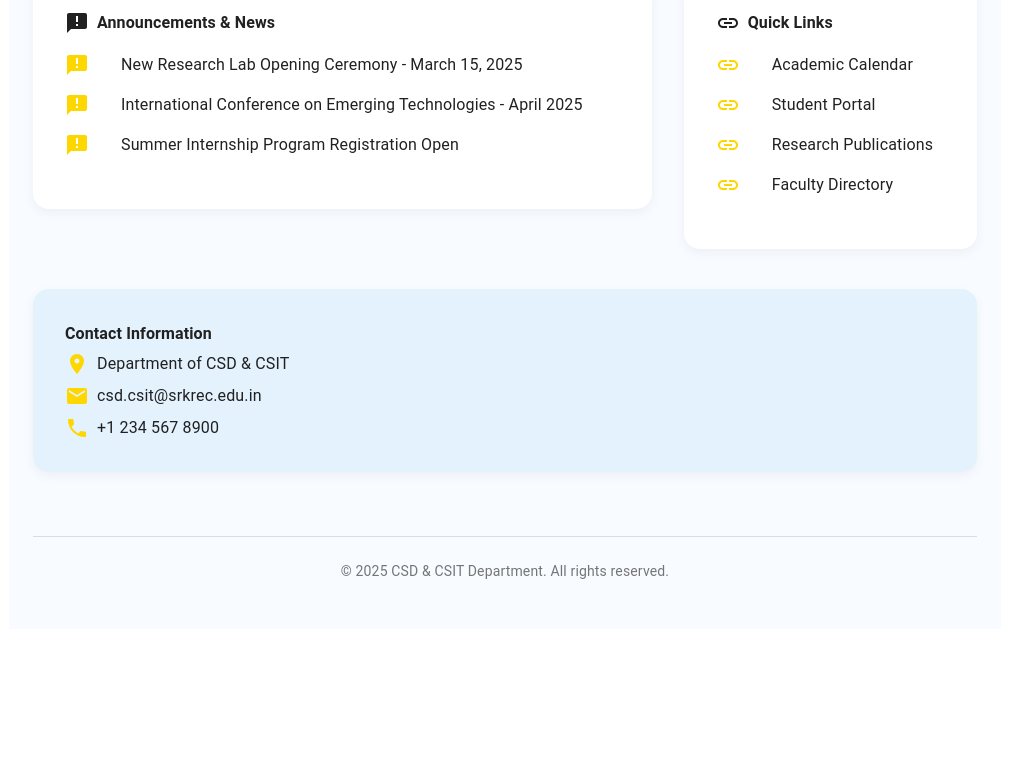
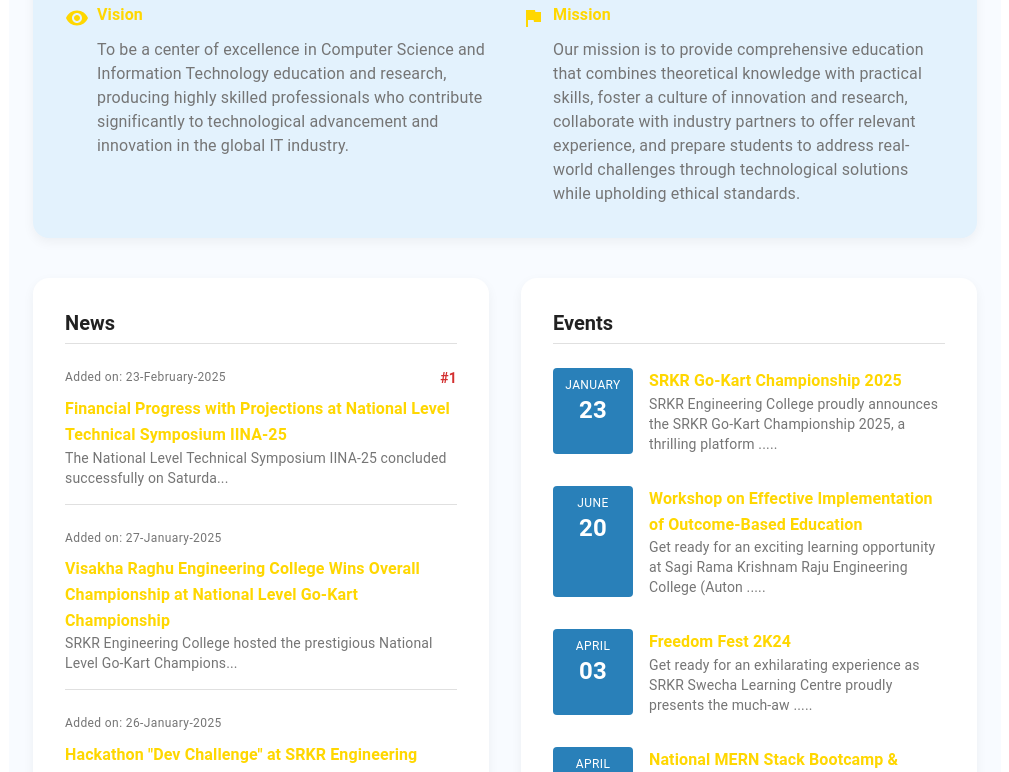
Before and after one commit to BTejesh27/CSDCSIT, a React (Vite) app: page / in a window 1280 px wide. Shown: the part 880-1652 px from the top of the page, without its empty margins (255-1264 px from the left). Before the commit the page ends 1533 px from the top, so only its background shows below. Built offline with nearby package versions, Linux system fonts and the light colour scheme.

Commit message:
quick links

```diff
--- a/src/pages/home/index.tsx
+++ b/src/pages/home/index.tsx
@@ -11,23 +11,99 @@
   Divider,
 } from '@mui/material';
 import {
-  Announcement,
   Link as LinkIcon,
   Email,
   Phone,
   LocationOn,
+  Visibility,
+  Flag,
 } from '@mui/icons-material';
 import { motion } from 'framer-motion';
 import { useEffect, useState } from 'react';
 
-
-
 import prajwalan from '../../assests/images/s.jpeg';
-
 import codingchallenge from '../../assests/images/tt.jpg';
 import SIHWin from '../../assests/images/SIHWin.jpg';
-import { departmentOverview, announcements, quickLinks, contactInfo } from './home';
+import { contactInfo } from './home';
 const images = [prajwalan, codingchallenge, SIHWin];
+
+// Department Overview with Vision and Mission
+const departmentOverview = {
+  title: "Department of Computer Science & Information Technology",
+  description: "The Department of Computer Science & Information Technology at SRKR Engineering College is committed to providing high-quality education and research opportunities in the field of computer science and information technology. Our department is equipped with state-of-the-art facilities and experienced faculty members who are dedicated to nurturing the next generation of technology leaders.",
+  vision: {
+    title: "Vision",
+    content: "To be a center of excellence in Computer Science and Information Technology education and research, producing highly skilled professionals who contribute significantly to technological advancement and innovation in the global IT industry."
+  },
+  mission: {
+    title: "Mission",
+    content: "Our mission is to provide comprehensive education that combines theoretical knowledge with practical skills, foster a culture of innovation and research, collaborate with industry partners to offer relevant experience, and prepare students to address real-world challenges through technological solutions while upholding ethical standards."
+  }
+};
+
+// News data from the image
+const newsItems = [
+  {
+    id: "#1",
+    date: "23-February-2025",
+    title: "Financial Progress with Projections at National Level Technical Symposium IINA-25",
+    description: "The National Level Technical Symposium IINA-25 concluded successfully on Saturda..."
+  },
+  {
+    date: "27-January-2025",
+    title: "Visakha Raghu Engineering College Wins Overall Championship at National Level Go-Kart Championship",
+    description: "SRKR Engineering College hosted the prestigious National Level Go-Kart Champions..."
+  },
+  {
+    date: "26-January-2025",
+    title: "Hackathon \"Dev Challenge\" at SRKR Engineering College on January 31st and February 1st",
+    description: "SRKR Engineering College is set to host an exciting Hackathon, \"Dev Challenge,\" ..."
+  },
+  {
+    date: "25-January-2025",
+    title: "National Girl Child Day Celebration at SRKR Engineering College",
+    description: "In celebration of National Girl Child Day, the Women Empowerment Cell of SRKR En..."
+  }
+];
+
+// Events data from the image
+const eventItems = [
+  {
+    month: "JANUARY",
+    day: "23",
+    title: "SRKR Go-Kart Championship 2025",
+    description: "SRKR Engineering College proudly announces the SRKR Go-Kart Championship 2025, a thrilling platform ....."
+  },
+  {
+    month: "JUNE",
+    day: "20",
+    title: "Workshop on Effective Implementation of Outcome-Based Education",
+    description: "Get ready for an exciting learning opportunity at Sagi Rama Krishnam Raju Engineering College (Auton ....."
+  },
+  {
+    month: "APRIL",
+    day: "03",
+    title: "Freedom Fest 2K24",
+    description: "Get ready for an exhilarating experience as SRKR Swecha Learning Centre proudly presents the much-aw ....."
+  },
+  {
+    month: "APRIL",
+    day: "01",
+    title: "National MERN Stack Bootcamp & Hackathon",
+    description: "The Department of Information Technology at SKRREC is proud to announce a groundbreaking initiative ....."
+  }
+];
+
+// Updated Quick links with new items and URLs
+const quickLinks = [
+  { name: "Academic Calendar", url: "https://example.com/academic-calendar" },
+  { name: "Student Portal", url: "https://example.com/student-portal" },
+  { name: "Faculty Resources", url: "https://example.com/faculty-resources" },
+  { name: "Research Publications", url: "https://example.com/research-publications" },
+  { name: "Campus Map", url: "https://example.com/campus-map" },
+  { name: "Attendance", url: "http://43.250.40.63/Login.aspx?ReturnUrl=%2fStudentLogin%2f" },
+  { name: "CSD Net", url: "https://example.com/csdt-net" }
+];
 
 const Hero = () => {
   const [currentImageIndex, setCurrentImageIndex] = useState(0);
@@ -83,12 +159,93 @@
   );
 };
 
+// News Item Component
+interface NewsItemProps {
+  item: {
+    id?: string;
+    date: string;
+    title: string;
+    description: string;
+  };
+}
+
+const NewsItem = ({ item }: NewsItemProps) => {
+  return (
+    <Box mb={3}>
+      <Grid container spacing={1}>
+        <Grid item xs={12}>
+          <Box display="flex" justifyContent="space-between" alignItems="center" mb={1}>
+            <Typography variant="caption" color="text.secondary">
+              Added on: {item.date}
+            </Typography>
+            {item.id && (
+              <Typography variant="body2" color="error" fontWeight="bold">
+                {item.id}
+              </Typography>
+            )}
+          </Box>
+          <Typography variant="h6" color="primary" sx={{ fontWeight: 'bold', fontSize: '1rem' }}>
+            {item.title}
+          </Typography>
+          <Typography variant="body2" color="text.secondary">
+            {item.description}
+          </Typography>
+        </Grid>
+      </Grid>
+      <Divider sx={{ mt: 2 }} />
+    </Box>
+  );
+};
+
+// Event Item Component
+interface EventItemProps {
+  event: {
+    month: string;
+    day: string;
+    title: string;
+    description: string;
+  };
+}
+
+const EventItem = ({ event }: EventItemProps) => {
+  return (
+    <Box mb={4} display="flex">
+      <Box
+        sx={{
+          backgroundColor: '#2980b9',
+          color: 'white',
+          p: 1,
+          borderRadius: 1,
+          minWidth: '80px',
+          textAlign: 'center',
+          mr: 2,
+        }}
+      >
+        <Typography variant="caption" sx={{ display: 'block' }}>
+          {event.month}
+        </Typography>
+        <Typography variant="h4" sx={{ fontWeight: 'bold' }}>
+          {event.day}
+        </Typography>
+      </Box>
+      <Box>
+        <Typography variant="h6" color="primary" fontWeight="bold">
+          {event.title}
+        </Typography>
+        <Typography variant="body2" color="text.secondary">
+          {event.description}
+        </Typography>
+      </Box>
+    </Box>
+  );
+};
+
 const Home = () => {
   return (
     <Box sx={{ background: '#f8fbff', minHeight: '100vh', pb: 6 }}>
       <Hero />
       <Container maxWidth="lg" sx={{ mt: 6 }}>
-        {/* Department Overview */}
+        {/* Department Overview with Vision and Mission */}
         <motion.div
           initial={{ opacity: 0, y: 20 }}
           whileInView={{ opacity: 1, y: 0 }}
@@ -108,15 +265,44 @@
             <Typography variant="h5" fontWeight="bold" color="primary" gutterBottom>
               {departmentOverview.title}
             </Typography>
-            <Typography variant="body1" color="text.secondary">
+            <Typography variant="body1" color="text.secondary" paragraph>
               {departmentOverview.description}
             </Typography>
+
+            <Grid container spacing={4} sx={{ mt: 2 }}>
+              {/* Vision Section */}
+              <Grid item xs={12} md={6}>
+                <Box sx={{ display: 'flex', alignItems: 'flex-start', mb: 1 }}>
+                  <Visibility color="primary" sx={{ mr: 1, mt: 0.5 }} />
+                  <Typography variant="h6" fontWeight="bold" color="primary">
+                    {departmentOverview.vision.title}
+                  </Typography>
+                </Box>
+                <Typography variant="body1" color="text.secondary" sx={{ pl: 4 }}>
+                  {departmentOverview.vision.content}
+                </Typography>
+              </Grid>
+
+              {/* Mission Section */}
+              <Grid item xs={12} md={6}>
+                <Box sx={{ display: 'flex', alignItems: 'flex-start', mb: 1 }}>
+                  <Flag color="primary" sx={{ mr: 1, mt: 0.5 }} />
+                  <Typography variant="h6" fontWeight="bold" color="primary">
+                    {departmentOverview.mission.title}
+                  </Typography>
+                </Box>
+                <Typography variant="body1" color="text.secondary" sx={{ pl: 4 }}>
+                  {departmentOverview.mission.content}
+                </Typography>
+              </Grid>
+            </Grid>
           </Card>
         </motion.div>
 
-        {/* Announcements and Quick Links */}
+        {/* News and Events */}
         <Grid container spacing={4} alignItems="stretch">
-          <Grid item xs={12} md={8}>
+          {/* News Section */}
+          <Grid item xs={12} md={6}>
             <motion.div
               initial={{ opacity: 0, y: 20 }}
               whileInView={{ opacity: 1, y: 0 }}
@@ -133,24 +319,51 @@
                   boxShadow: '0 4px 12px rgba(0, 0, 0, 0.05)',
                 }}
               >
-                <Typography variant="h6" fontWeight="bold" gutterBottom>
-                  <Announcement sx={{ mr: 1, verticalAlign: 'middle' }} />
-                  Announcements & News
+                <Typography variant="h5" fontWeight="bold" gutterBottom>
+                  News
                 </Typography>
-                <List>
-                  {announcements.map((text, index) => (
-                    <ListItem key={index} disablePadding sx={{ mb: 1 }}>
-                      <ListItemIcon>
-                        <Announcement color="primary" />
-                      </ListItemIcon>
-                      <ListItemText primary={text} />
-                    </ListItem>
+                <Divider sx={{ mb: 3 }} />
+
+                {newsItems.map((item, index) => (
+                  <NewsItem key={index} item={item} />
                 ))}
-                </List>
               </Card>
             </motion.div>
           </Grid>
 
+          {/* Events Section */}
+          <Grid item xs={12} md={6}>
+            <motion.div
+              initial={{ opacity: 0, y: 20 }}
+              whileInView={{ opacity: 1, y: 0 }}
+              transition={{ duration: 0.6 }}
+              viewport={{ once: true }}
+            >
+              <Card
+                elevation={4}
+                sx={{
+                  p: 4,
+                  borderRadius: 4,
+                  height: '100%',
+                  backgroundColor: '#ffffff',
+                  boxShadow: '0 4px 12px rgba(0, 0, 0, 0.05)',
+                }}
+              >
+                <Typography variant="h5" fontWeight="bold" gutterBottom>
+                  Events
+                </Typography>
+                <Divider sx={{ mb: 3 }} />
+
+                {eventItems.map((event, index) => (
+                  <EventItem key={index} event={event} />
+                ))}
+              </Card>
+            </motion.div>
+          </Grid>
+        </Grid>
+
+        {/* Quick Links and Contact Info */}
+        <Grid container spacing={4} sx={{ mt: 2 }}>
           <Grid item xs={12} md={4}>
             <motion.div
               initial={{ opacity: 0, y: 20 }}
@@ -173,21 +386,29 @@
                   Quick Links
                 </Typography>
                 <List>
-                  {quickLinks.map((text, index) => (
-                    <ListItem key={index} disablePadding sx={{ mb: 1 }}>
+                  {quickLinks.map((link, index) => (
+                    <ListItem
+                      key={index}
+                      disablePadding
+                      sx={{ mb: 1 }}
+                      component="a"
+                      href={link.url}
+                      target="_blank"
+                      rel="noopener noreferrer"
+                    >
                       <ListItemIcon>
                         <LinkIcon color="primary" />
                       </ListItemIcon>
-                      <ListItemText primary={text} />
+                      <ListItemText primary={link.name} />
                     </ListItem>
                   ))}
                 </List>
               </Card>
             </motion.div>
           </Grid>
-        </Grid>
 
           {/* Contact Info */}
+          <Grid item xs={12} md={8}>
             <motion.div
               initial={{ opacity: 0, y: 20 }}
               whileInView={{ opacity: 1, y: 0 }}
@@ -197,7 +418,6 @@
               <Card
                 elevation={4}
                 sx={{
-              mt: 5,
                   p: 4,
                   borderRadius: 4,
                   backgroundColor: '#e3f2fd',
@@ -221,6 +441,8 @@
                 </Box>
               </Card>
             </motion.div>
+          </Grid>
+        </Grid>
 
         {/* Footer */}
         <Box textAlign="center" mt={8} color="text.secondary">
```
Also changed, not shown: 1 other file (tests, documents, lock files or other folders). Lines whose indentation alone changed are shown as unchanged.
